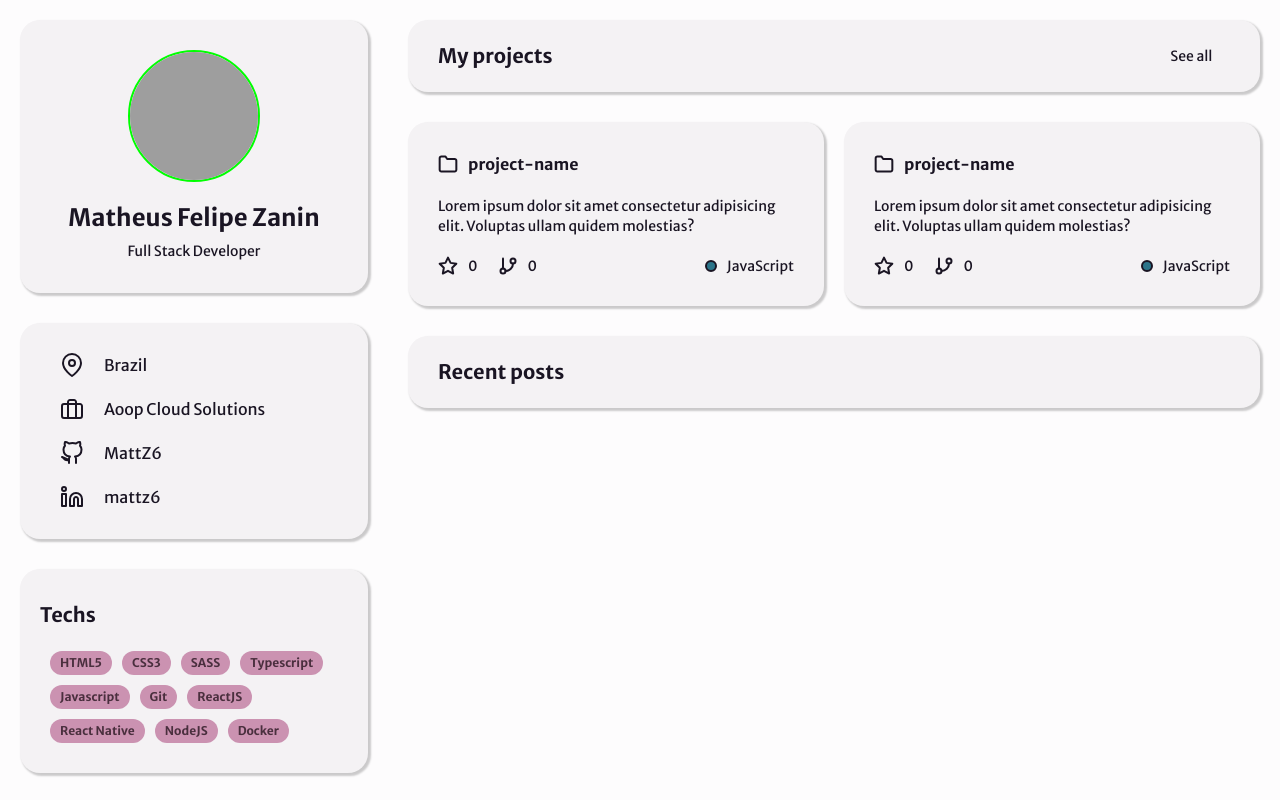
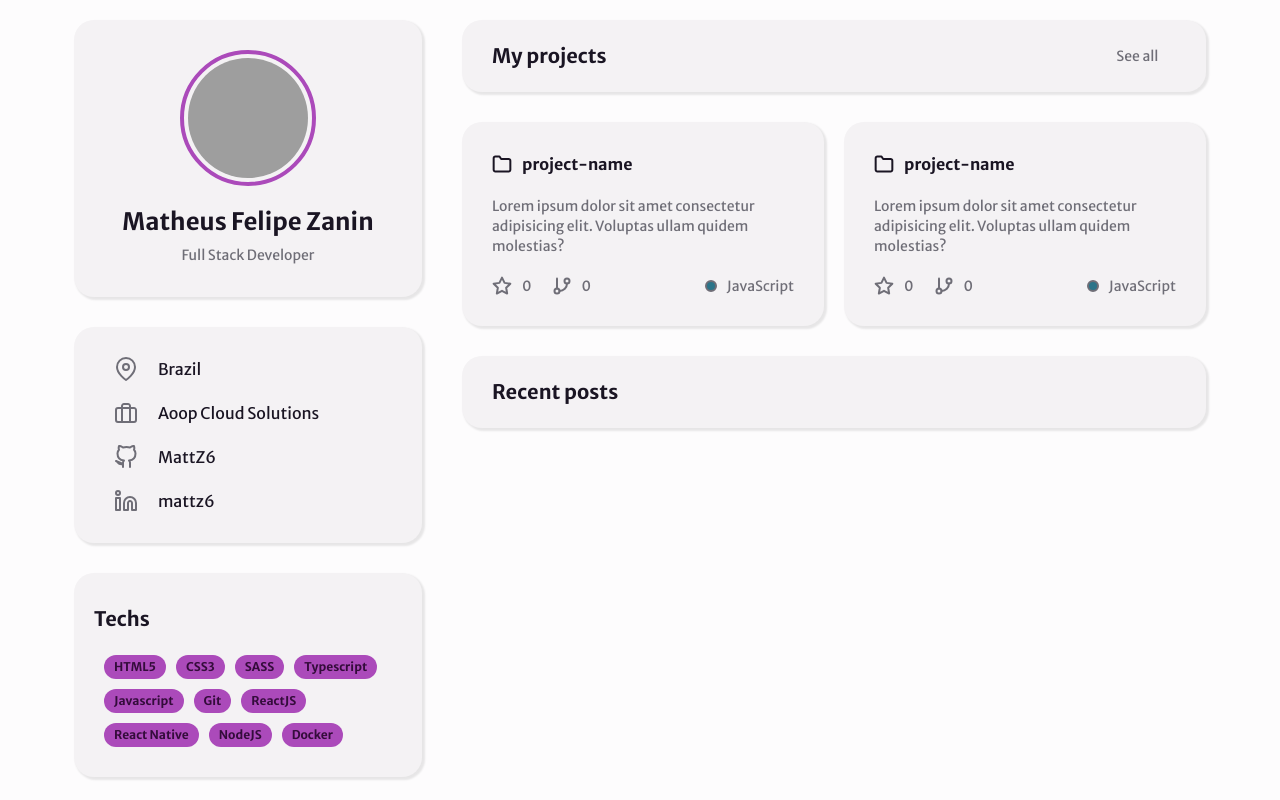
Before and after one commit to MattZ6/discover-portfolio-challenge, a plain HTML site: page index.html in a window 1280 px wide. Shown: the top 800 px of the page. Drawn offline with Linux system fonts and the light colour scheme; grey boxes are pictures that could not be loaded.

Commit message:
feat: change theme

```diff
--- a/index.html
+++ b/index.html
@@ -56,6 +56,7 @@
             role="listitem"
             href="https://github.com/mattz6"
             rel="noreferrer noopener"
+            title="Go to Github profile"
             target="_blank"
             class="info-item"
           >
@@ -75,9 +76,10 @@
 
           <a
             role="listitem"
-            href="www.linkedin.com/in/mattz6"
+            href="https://www.linkedin.com/in/mattz6"
             rel="noreferrer noopener"
             target="_blank"
+            title="Go to LinkedIn profile"
             class="info-item"
           >
             <svg width="24" height="24" viewBox="0 0 24 24" fill="none" xmlns="http://www.w3.org/2000/svg">
--- a/styles/_base.scss
+++ b/styles/_base.scss
@@ -1,28 +1,38 @@
 /* ----- Default Styles ----- */
 
 :root {
-  --body-bg-color: #fdfcfd;
-  --text-color: #1a1523;
-  --bg-cards: #f4f2f4;
-  --bg-techs: #CB92B1;
-  --text-techs: #4a2f3e;
-  --link-hover: #ffffff;
+  --background: hsl(300, 20.0%, 99.0%);
+
+  --element: hsl(294, 5.5%, 95.3%);
+  --element-hover: hsl(289, 4.7%, 93.3%);
+  --element-hover-border: hsl(255, 3.7%, 78.8%);
+
+  --low-contrast: hsl(252, 4.0%, 44.8%);
+  --high-contrast: hsl(260, 25.0%, 11.0%);
+
+  --brand-solid: hsl(292, 45.0%, 51.0%);
+  --brand-high-contrast: hsl(291, 66.0%, 14.0%);
 }
 
 @media (prefers-color-scheme: dark) {
   :root {
-    --body-bg-color: #22212C;
-    --text-color: #837E9F;
-    --bg-cards: #302F3D;
-    --bg-techs: #CB92B1;
-    --text-techs: #4a2f3e;
-    --link-hover: #ffffff;
+    --background: hsl(246, 6.0%, 9.0%);
+
+    --element: hsl(241, 5.0%, 14.3%);
+    --element-hover: hsl(242, 4.9%, 16.5%);
+    --element-hover-border: hsl(247, 4.8%, 32.5%);
+
+    --low-contrast: hsl(253, 4.0%, 63.7%);
+    --high-contrast: hsl(256, 6.0%, 93.2%);
+
+    --brand-solid: hsl(292, 45.0%, 51.0%);
+    --brand-high-contrast: hsl(296, 74.0%, 95.7%);
   }
 }
 
 html {
-  background-color: var(--body-bg-color);
-  color: var(--text-color);
+  background-color: var(--background);
+  color: var(--high-contrast);
 }
 
 * {
@@ -39,11 +49,16 @@ html {
 $defaultRadius: 20px;
 $defaultSpacing: 20px;
 
+$smallScreen: 767px;
+$mediumScreen: 970px;
+$largeScreen: 1172px;
+$extraLargeScreen: 1366px;
+
 /* ----- Mixins ----- */
 
 @mixin card {
-  background-color: var(--bg-cards);
+  background-color: var(--element);
   padding: $defaultSpacing;
-  box-shadow: 2px 2px 2px 1px rgba(0, 0, 0, 0.2);
+  box-shadow: 2px 2px 2px 1px hsla(0, 0%, 0%, 0.090);
   border-radius: $defaultRadius;
 }
--- a/styles/_education.scss
+++ b/styles/_education.scss
@@ -26,6 +26,8 @@
     > li {
       margin-left: $defaultSpacing / 2;
 
+      color: var(--low-contrast);
+
       > strong {
         font-size: 14px;
         line-height: 20px;
--- a/styles/_info.scss
+++ b/styles/_info.scss
@@ -13,8 +13,8 @@
 
     padding: $defaultSpacing / 2 $defaultSpacing * 2;
 
-    color: var(--text-color);
-    stroke: var(--text-color);
+    color: var(--high-contrast);
+    stroke: var(--low-contrast);
 
     > svg {
       width: 24px;
@@ -30,11 +30,11 @@
 
       &:hover,
       &:focus {
-        background-color: rgba(0, 0, 0, 0.1);
+        background-color: var(--element-hover)
       }
 
       &:focus-visible {
-        outline-color: var(--text-color);
+        outline-color: var(--element-hover-border);
       }
     }
   }
--- a/styles/_profile.scss
+++ b/styles/_profile.scss
@@ -19,11 +19,11 @@
     height: $size;
     border-radius: $size;
 
-    border: 2px solid #00FF00;
+    border: 4px solid var(--brand-solid);
 
     > img {
-      width: 100%;
-      height: 100%;
+      width: 94%;
+      height: 94%;
       object-fit: cover;
       border-radius: inherit;
 
@@ -37,11 +37,14 @@
     font-size: 24px;
     line-height: 32px;
     font-weight: 700;
+    text-align: center;
   }
 
   > span {
     margin-top: $defaultSpacing / 4;
     font-size: 14px;
     line-height: 24px;
+    text-align: center;
+    color: var(--low-contrast);
   }
 }
--- a/styles/_projects-grid.scss
+++ b/styles/_projects-grid.scss
@@ -2,6 +2,10 @@
   display: grid;
   grid-template-columns: repeat(2, 1fr);
   gap: $defaultSpacing;
+
+  @media screen and (max-width: $largeScreen) {
+    grid-template-columns: 1fr;
+  }
 
   > a {
     @include card;
@@ -17,12 +21,12 @@
     &:hover,
     &:focus {
       > div {
-        background-color: rgba(0, 0, 0, 0.08);
+        background-color: var(--element-hover)
       }
     }
 
     &:focus-visible {
-      outline-color: var(--text-color);
+      outline-color: var(--element-hover-border);
     }
 
     > div {
@@ -33,8 +37,10 @@
 
       padding: $defaultSpacing * 1.5;
 
-      color: var(--text-color);
-      stroke: var(--text-color);
+      color: var(--high-contrast);
+      stroke: var(--high-contrast);
+
+      border-radius: inherit;
 
       transition: background-color 150ms ease-out;
 
@@ -54,6 +60,8 @@
         font-size: 14px;
         line-height: 20px;
         font-weight: 400;
+
+        color: var(--low-contrast);
       }
 
       > footer {
@@ -62,6 +70,9 @@
         align-items: center;
         justify-content: space-between;
         gap: $defaultSpacing;
+
+        color: var(--low-contrast);
+        stroke: var(--low-contrast);
 
         > .info {
           display: flex;
@@ -92,7 +103,7 @@
             width: $size;
             height: $size;
             border-radius: $size;
-            border: 2px solid var(--text-color);
+            border: 2px solid var(--low-contrast);
 
             &.typescript {
               background-color: #2b7489;
--- a/styles/_projects-header.scss
+++ b/styles/_projects-header.scss
@@ -28,20 +28,21 @@
 
     font-size: 14px;
     line-height: 24px;
-    color: var(--text-color);
+    color: var(--low-contrast);
     text-decoration: none;
 
     outline: 2px solid transparent;
 
-    transition: background-color 150ms ease-out, outline-color 150ms ease-out;
+    transition: background-color 150ms ease-out, color 150ms ease-out, outline-color 150ms ease-out;
 
     &:hover,
     &:focus {
-      background-color: rgba(0, 0, 0, 0.1);
+      background-color: var(--element-hover);
+      color: var(--high-contrast);
     }
 
     &:focus-visible {
-      outline-color: var(--text-color);
+      outline-color: var(--element-hover-border);
     }
   }
 }
--- a/styles/_techs.scss
+++ b/styles/_techs.scss
@@ -28,13 +28,13 @@
 
       padding: 0 $defaultSpacing / 2;
       border-radius: 24px;
-      background-color: var(--bg-techs);
+      background-color: var(--brand-solid);
 
       font-size: 12px;
       line-height: 24px;
       height: 24px;
       font-weight: 700;
-      color: var(--text-techs);
+      color: var(--brand-high-contrast);
     }
   }
 }
--- a/styles/_xp.scss
+++ b/styles/_xp.scss
@@ -26,6 +26,8 @@
     > li {
       margin-left: $defaultSpacing / 2;
 
+      color: var(--low-contrast);
+
       > strong {
         font-size: 14px;
         line-height: 20px;
--- a/styles/main.scss
+++ b/styles/main.scss
@@ -10,15 +10,32 @@
 @import "posts-header";
 
 body {
-  display: flex;
-  flex-direction: column;
-  gap: $defaultSpacing;
+  width: 100%;
+  max-width: $extraLargeScreen;
+  margin: 0 auto;
 
-  padding: $defaultSpacing;
+  @media screen and (max-width: $extraLargeScreen) {
+    max-width: $largeScreen;
+  }
+
+  @media screen and (max-width: $largeScreen) {
+    max-width: $mediumScreen;
+  }
+
+  @media screen and (max-width: $mediumScreen) {
+    max-width: $smallScreen;
+  }
 
   > main {
     display: flex;
     gap: $defaultSpacing * 2;
+
+    padding: $defaultSpacing;
+
+    @media screen and (max-width: $mediumScreen) {
+      flex-direction: column;
+      gap: $defaultSpacing;
+    }
 
     > aside {
       display: flex;
@@ -26,6 +43,11 @@ body {
       gap: $defaultSpacing * 1.5;
 
       width: 348px;
+
+      @media screen and (max-width: $mediumScreen) {
+        width: unset;
+        gap: $defaultSpacing;
+      }
     }
 
     > section {
@@ -33,10 +55,14 @@ body {
       display: flex;
       flex-direction: column;
       gap: $defaultSpacing * 1.5;
+
+      @media screen and (max-width: $mediumScreen) {
+        gap: $defaultSpacing;
+      }
     }
   }
 
-  footer {
+  > footer {
     align-self: center;
 
     text-align: center;
@@ -44,23 +70,31 @@ body {
     font-size: 14px;
     line-height: 24px;
 
+    color: var(--low-contrast);
+
+    padding: $defaultSpacing 0;
+
     > a {
       text-decoration: none;
-      color: var(--text-color);
 
-      padding: 4px 0;
+      padding: 4px;
       border-radius: 4px;
+
+      color: var(--low-contrast);
+      font-weight: 500;
 
       outline: 2px solid transparent;
 
-      transition: color 150ms ease-out, outline-color 150ms ease-out;
+      transition: background-color 150ms ease-out, color 150ms ease-out, outline-color 150ms ease-out;
 
-      &:hover {
-        color: var(--link-hover);
+      &:hover,
+      &:focus {
+        background-color: var(--element-hover);
+        color: var(--high-contrast);
       }
 
       &:focus-visible {
-        outline-color: var(--text-color);
+        outline-color: var(--element-hover-border);
       }
     }
   }
```
Also changed, not shown: styles/main.css, 1 other file.
